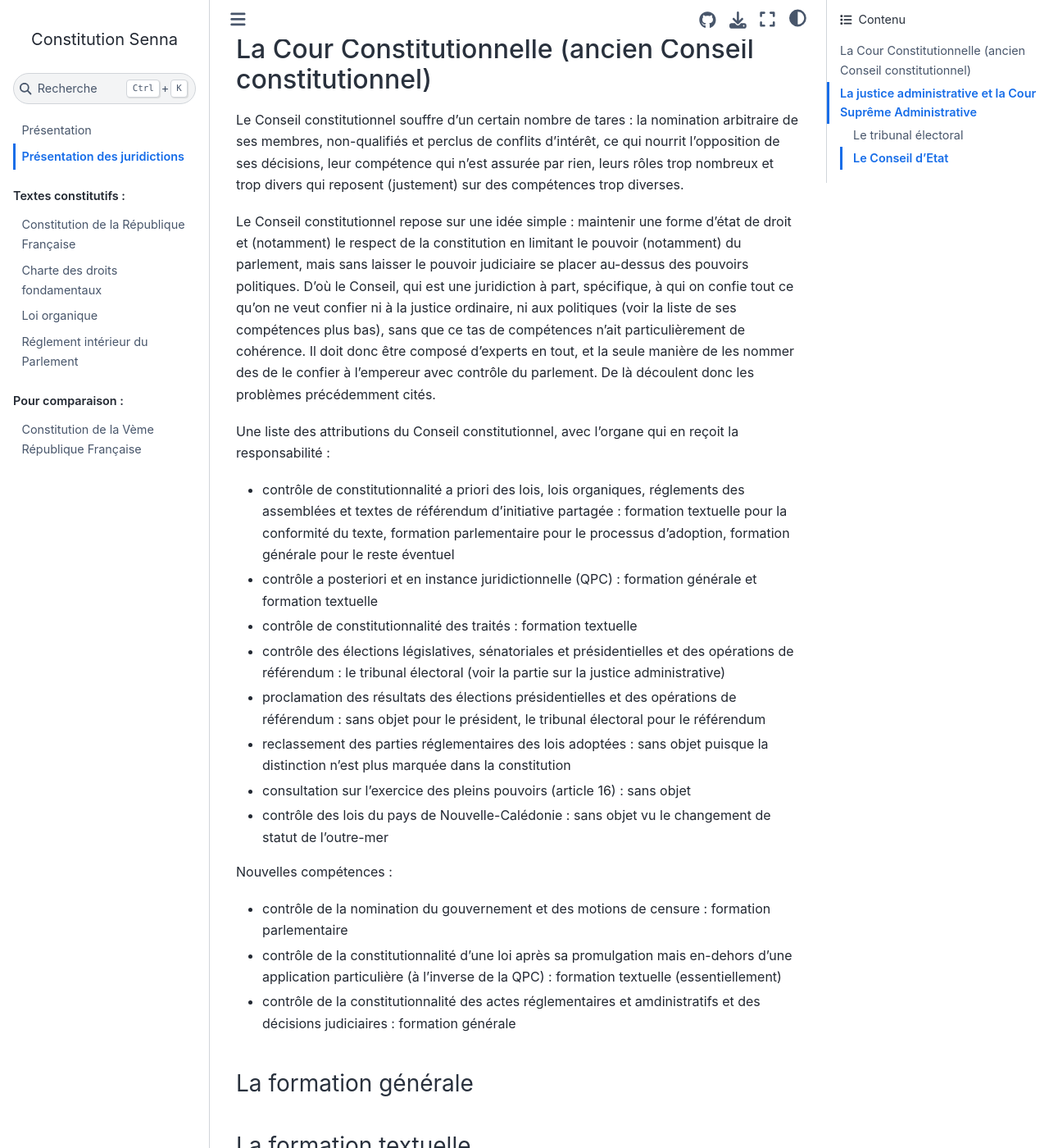
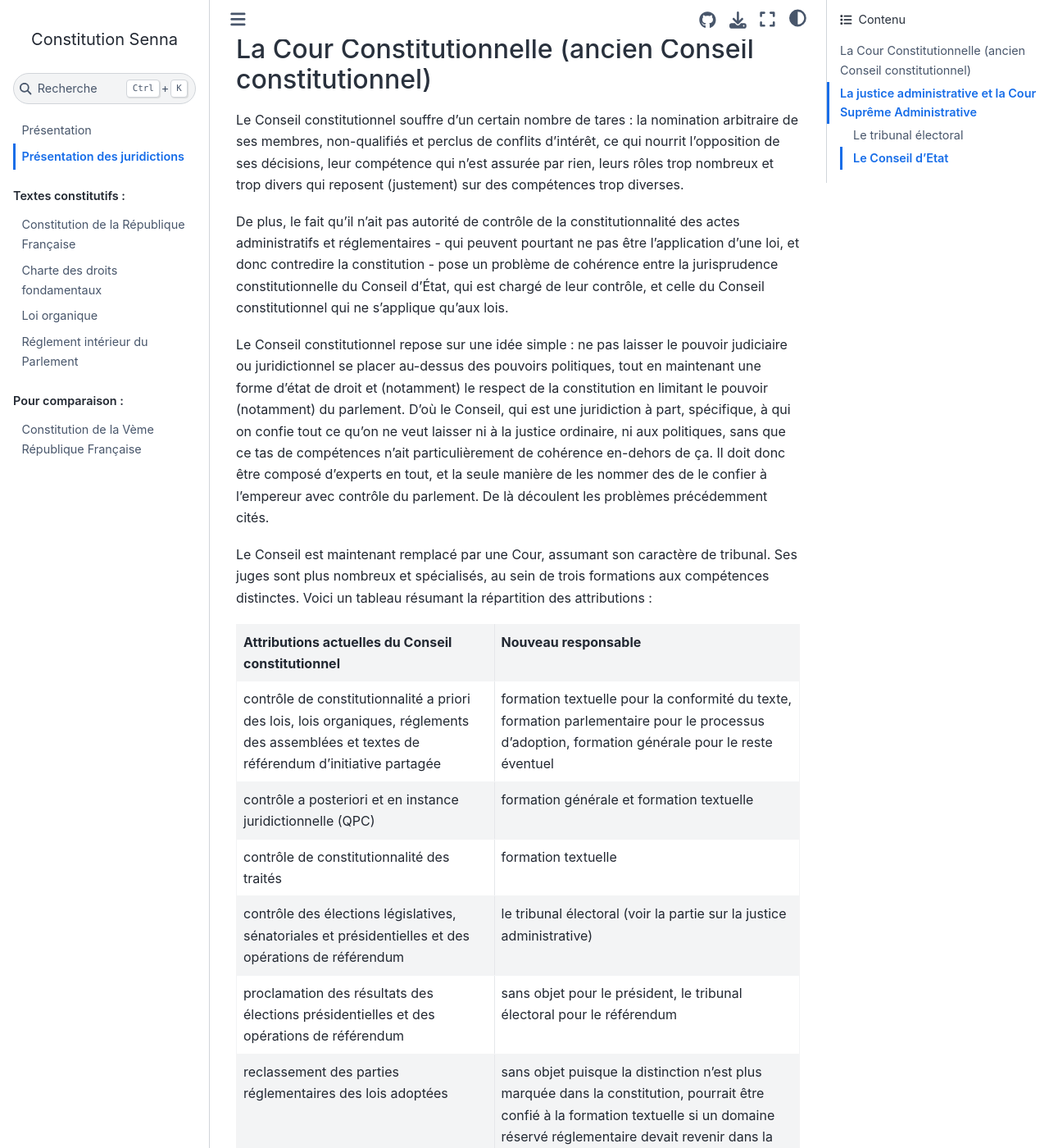
Before and after one commit to Gouvernathor/senna, a Sphinx documentation site: the page built from source/presentation_juridictions.rst, in a window 1280 px wide and 1400 px high, scrolled down 234 px. Shown: the whole window at 82% size. Built offline with Sphinx 7.4.7 and the Sphinx Book theme 1.1.4, drawn with Linux system fonts in a browser that asks for light colours; some of the changed text lies outside the part shown.

Commit message:
Finalisation de l'intro de la CC nouvelle formule, avec tableau

```diff
--- a/source/presentation_juridictions.rst
+++ b/source/presentation_juridictions.rst
@@ -11,29 +11,46 @@
 
 Le Conseil constitutionnel souffre d'un certain nombre de tares : la nomination arbitraire de ses membres, non-qualifiés et perclus de conflits d'intérêt, ce qui nourrit l'opposition de ses décisions, leur compétence qui n'est assurée par rien, leurs rôles trop nombreux et trop divers qui reposent (justement) sur des compétences trop diverses.
 
-Le Conseil constitutionnel repose sur une idée simple : maintenir une forme d'état de droit et (notamment) le respect de la constitution en limitant le pouvoir (notamment) du parlement, mais sans laisser le pouvoir judiciaire se placer au-dessus des pouvoirs politiques. D'où le Conseil, qui est une juridiction à part, spécifique, à qui on confie tout ce qu'on ne veut confier ni à la justice ordinaire, ni aux politiques (voir la liste de ses compétences plus bas), sans que ce tas de compétences n'ait particulièrement de cohérence. Il doit donc être composé d'experts en tout, et la seule manière de les nommer des de le confier à l'empereur avec contrôle du parlement. De là découlent donc les problèmes précédemment cités.
+De plus, le fait qu'il n'ait pas autorité de contrôle de la constitutionnalité des actes administratifs et réglementaires - qui peuvent pourtant ne pas être l'application d'une loi, et donc contredire la constitution - pose un problème de cohérence entre la jurisprudence constitutionnelle du Conseil d'État, qui est chargé de leur contrôle, et celle du Conseil constitutionnel qui ne s'applique qu'aux lois.
 
-Une liste des attributions du Conseil constitutionnel, avec l'organe qui en reçoit la responsabilité :
+Le Conseil constitutionnel repose sur une idée simple : ne pas laisser le pouvoir judiciaire ou juridictionnel se placer au-dessus des pouvoirs politiques, tout en maintenant une forme d'état de droit et (notamment) le respect de la constitution en limitant le pouvoir (notamment) du parlement. D'où le Conseil, qui est une juridiction à part, spécifique, à qui on confie tout ce qu'on ne veut laisser ni à la justice ordinaire, ni aux politiques, sans que ce tas de compétences n'ait particulièrement de cohérence en-dehors de ça. Il doit donc être composé d'experts en tout, et la seule manière de les nommer des de le confier à l'empereur avec contrôle du parlement. De là découlent les problèmes précédemment cités.
 
-- contrôle de constitutionnalité a priori des lois, lois organiques, réglements des assemblées et textes de référendum d'initiative partagée : formation textuelle pour la conformité du texte, formation parlementaire pour le processus d'adoption, formation générale pour le reste éventuel
-- contrôle a posteriori et en instance juridictionnelle (QPC) : formation générale et formation textuelle
-- contrôle de constitutionnalité des traités : formation textuelle
-- contrôle des élections législatives, sénatoriales et présidentielles et des opérations de référendum : le tribunal électoral (voir la partie sur la justice administrative)
-- proclamation des résultats des élections présidentielles et des opérations de référendum : sans objet pour le président, le tribunal électoral pour le référendum
-- reclassement des parties réglementaires des lois adoptées : sans objet puisque la distinction n'est plus marquée dans la constitution
-- consultation sur l'exercice des pleins pouvoirs (article 16) : sans objet
-- contrôle des lois du pays de Nouvelle-Calédonie : sans objet vu le changement de statut de l'outre-mer
+Le Conseil est maintenant remplacé par une Cour, assumant son caractère de tribunal. Ses juges sont plus nombreux et spécialisés, au sein de trois formations aux compétences distinctes. Voici un tableau résumant la répartition des attributions :
 
-Nouvelles compétences :
+.. list-table::
+    :widths: auto
 
-- contrôle de la nomination du gouvernement et des motions de censure : formation parlementaire
-- contrôle de la constitutionnalité d'une loi après sa promulgation mais en-dehors d'une application particulière (à l'inverse de la QPC) : formation textuelle (essentiellement)
-- contrôle de la constitutionnalité des actes réglementaires et amdinistratifs et des décisions judiciaires : formation générale
+    * - **Attributions actuelles du Conseil constitutionnel**
+      - **Nouveau responsable**
 
-..
-    TODO
-    lister les différents rôles actuels et leur nouvelle attribution
-    lister les pb
+    * - contrôle de constitutionnalité a priori des lois, lois organiques, réglements des assemblées et textes de référendum d'initiative partagée
+      - formation textuelle pour la conformité du texte, formation parlementaire pour le processus d'adoption, formation générale pour le reste éventuel
+    * - contrôle a posteriori et en instance juridictionnelle (QPC)
+      - formation générale et formation textuelle
+    * - contrôle de constitutionnalité des traités
+      - formation textuelle
+    * - contrôle des élections législatives, sénatoriales et présidentielles et des opérations de référendum
+      - le tribunal électoral (voir la partie sur la justice administrative)
+    * - proclamation des résultats des élections présidentielles et des opérations de référendum
+      - sans objet pour le président, le tribunal électoral pour le référendum
+    * - reclassement des parties réglementaires des lois adoptées
+      - sans objet puisque la distinction n'est plus marquée dans la constitution, pourrait être confié à la formation textuelle si un domaine réservé réglementaire devait revenir dans la constitution
+    * - consultation sur l'exercice des pleins pouvoirs (article 16)
+      - sans objet
+    * - contrôle des lois du pays de Nouvelle-Calédonie
+      - sans objet vu le changement de statut de l'outre-mer
+
+    * - **Nouvelles compétences**
+      -
+
+    * - contrôle de la nomination du gouvernement et des motions de censure
+      - formation parlementaire
+    * - contrôle de la constitutionnalité d'une loi après sa promulgation mais en-dehors d'une application particulière (à l'inverse de la QPC)
+      - formation textuelle (essentiellement)
+    * - contrôle de la constitutionnalité des actes réglementaires et administratifs (actuellement confié aux tribunaux administratifs et au Conseil d'État)
+      - formation générale
+    * - contrôle de la constitutionnalité des décisions judiciaires
+      - formation générale
 
 La formation générale
 ---------------------
```
